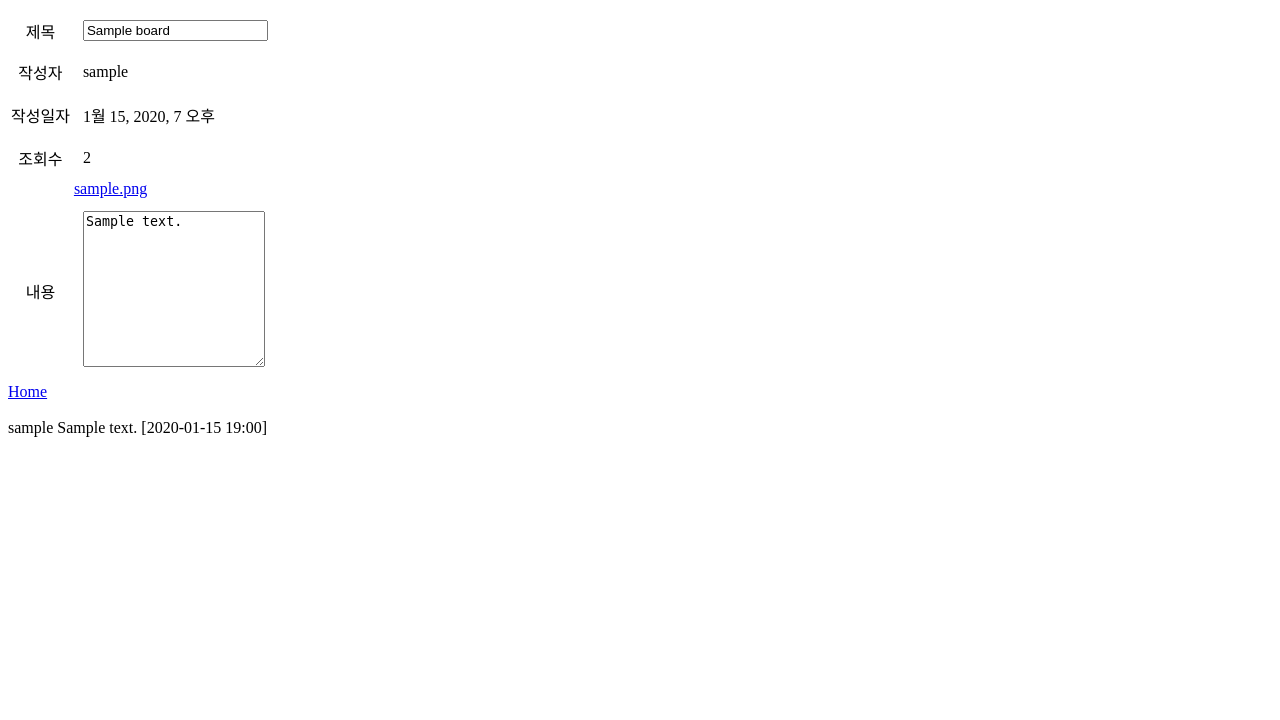
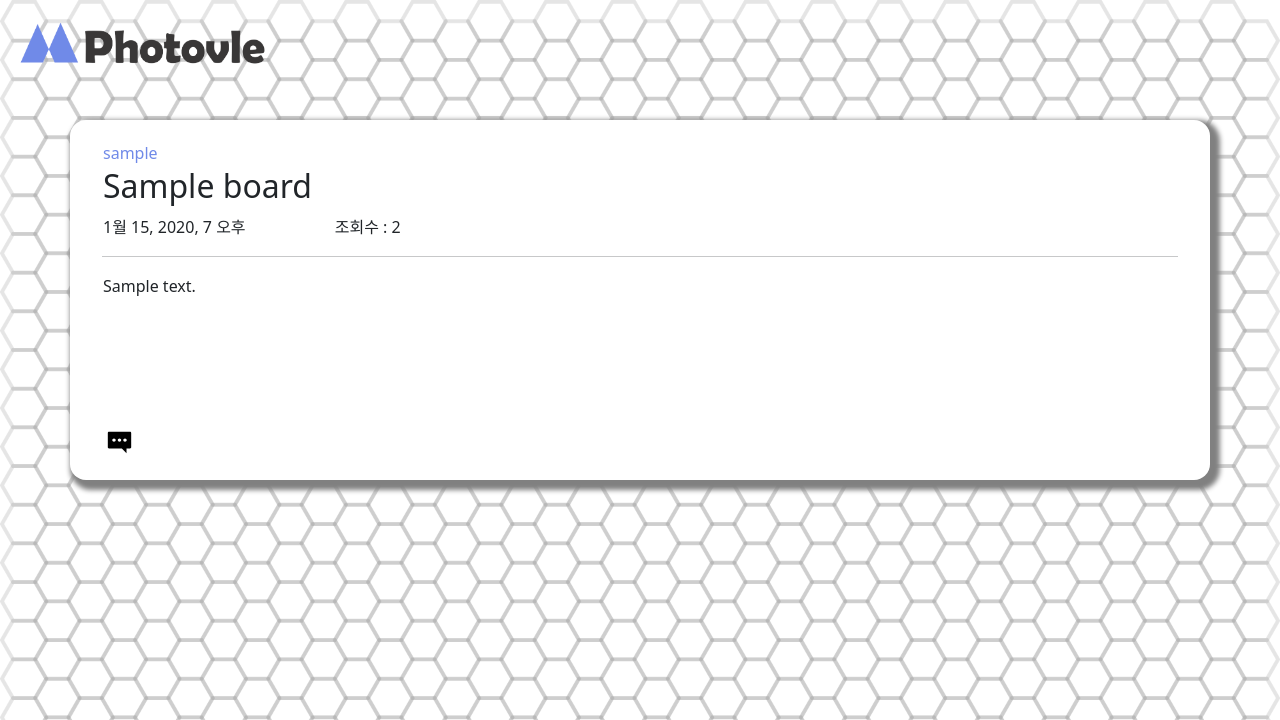
Before and after one commit to AIVLE-School-first-Big-Project/Photovle, a Django app: page /1/ in a window 1280 px wide. Shown: the top 720 px of the page. Run offline with Django 3.2, Linux system fonts and the light colour scheme; tables that the repository leaves empty hold one stand-in row (values such as "Sample post"); parts of the project's set-up code (start-up, migrations or seed data) failed here and were passed over; some libraries are stand-ins or nearby versions.

Commit message:
게시글보기

```diff
--- a/main/templates/detail.html
+++ b/main/templates/detail.html
@@ -1,9 +1,81 @@
+{% extends 'base.html' %}
+{% block content %}
 <!DOCTYPE html>
 <html lang="en">
 	<div style="display:none">{{ board.update_counter}}</div>
-<body>
+
+<style>
+	.logo{
+        margin-left:1rem;
+        margin-top:1rem;
+    }
+    .container{
+        background-color:white;
+        margin-top:50px;
+
+        border-radius:16px;
+        border-width:3px;
+        box-shadow:5px 5px 5px 5px gray;
+    }
+    .board{
+        width:100%;
+        height:100%;
+        align-items:center;
+        padding:20px;
+    }
+	.content{
+		width:1100px;
+		height:150px;
+	}
+
+</style>
+
+<div class="logo">
+    <img src="/static/image/찐로고.png"width="20%" onclick="location.href='{% url 'main:home' %}'">
+</div>
+
+<div class="container">
+    <div class="board">
+		<table>
+			<tr>
+				<td style="color:#708ae8; text-align:left;">{{ board.user }}</td>
+			</tr>
+			<tr>
+				<td><h2>{{ board.title }}</h2></td>
+			</tr>
+			<tr>
+				<td>{{ board.pub_date }}</td><td>&nbsp;&nbsp;&nbsp;&nbsp;&nbsp;조회수 : {{ board.hits }}</td>
+			</tr>
+		</table>
+		<hr>
+		<table>
+			<tr>
+				<td>
 					<div class="content">
+						{{ board.content }}
+					</div>
+				</td>
+			</tr>
+			<tr>
+				<td>
+					<img src="/static/image/댓글.svg" style="width:3%;">
+				</td>
+			</tr>
+		</table>
+	</div>
+</div>
 
+{% endblock %}
+
+
+
+
+
+
+
+
+
+<div class="content">
 	<table class="board_for_read">
 		<tbody>
 			<tr>
@@ -72,5 +144,3 @@
 		{% endfor %}
 	</div>
 </div>
-</body>
-</html>
```
Also changed, not shown: main/static/image/댓글.svg (added). Lines whose indentation alone changed are shown as unchanged.
